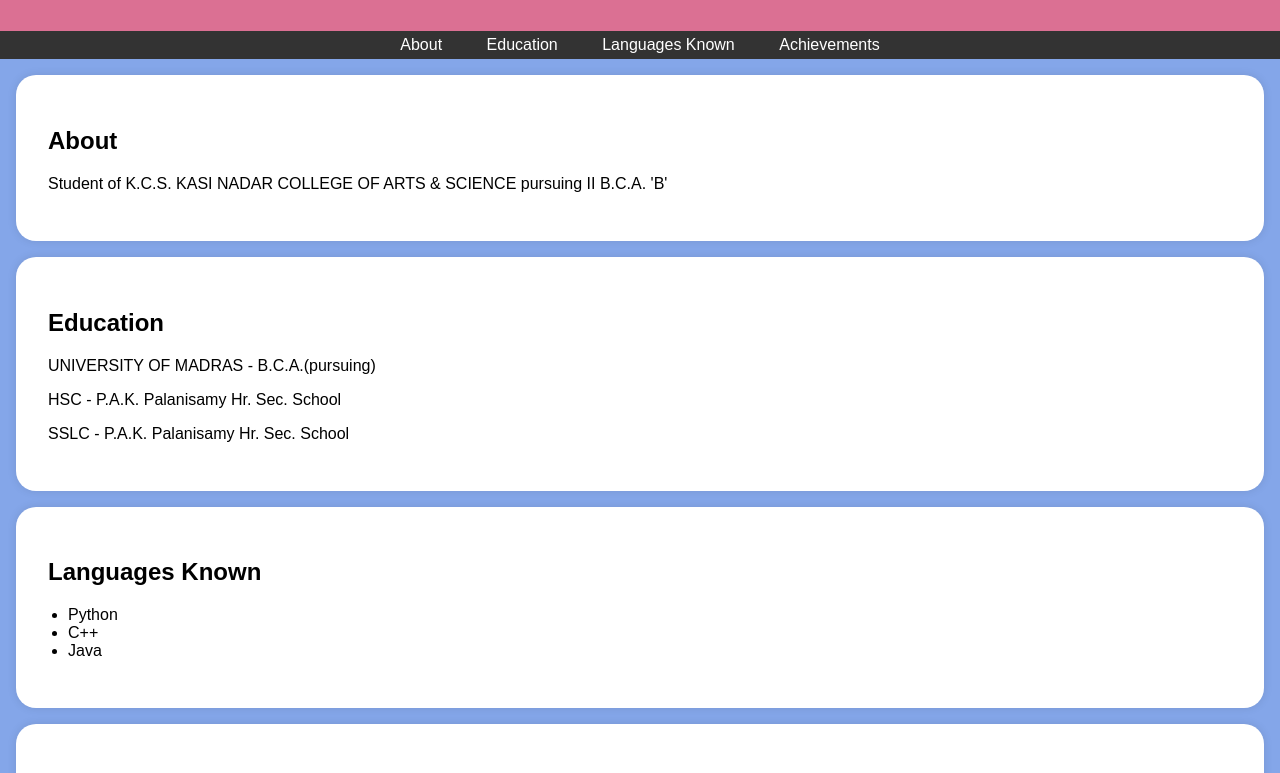
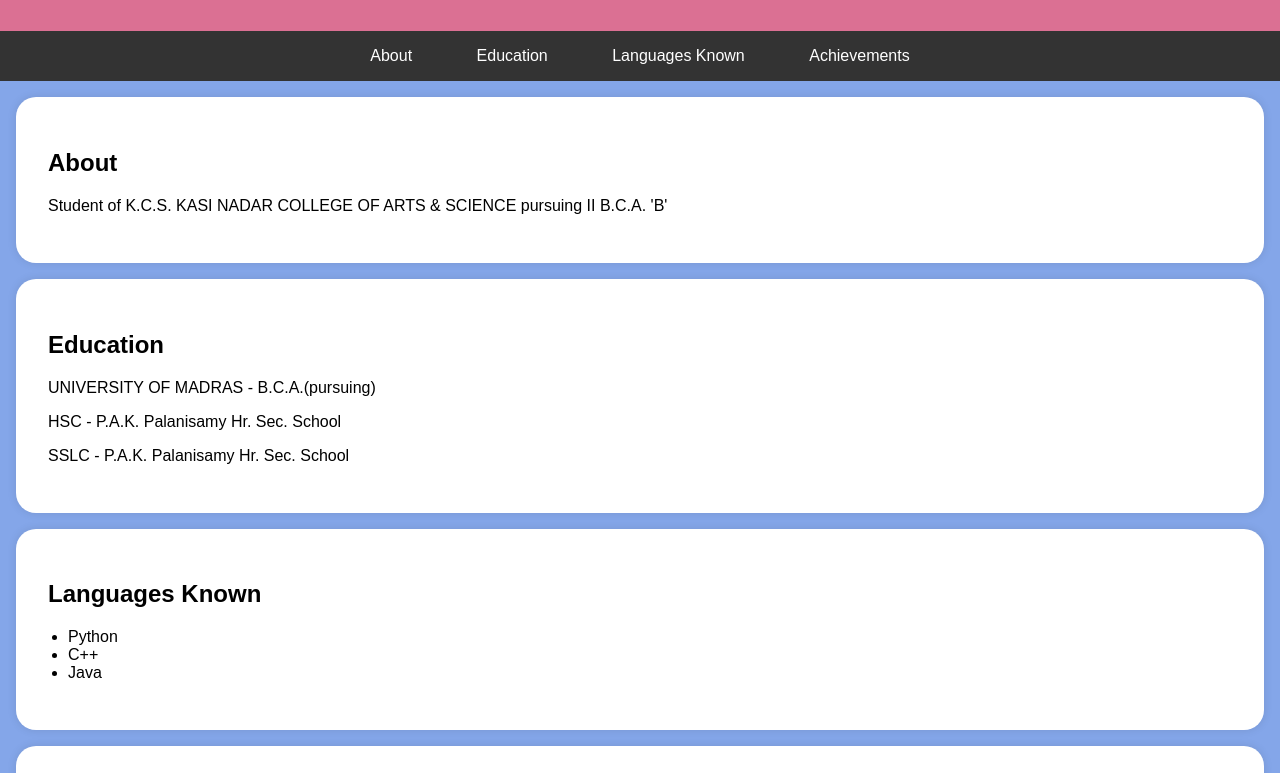
Before and after one commit to jeevan-1805/portfolio, a plain HTML site: page index.html in a window 1280 px wide. Shown: the part 153-926 px from the top of the page. Drawn offline with Linux system fonts and the light colour scheme.

Commit message:
Update index.html

```diff
--- a/index.html
+++ b/index.html
@@ -46,7 +46,6 @@
 
         nav ul {
             list-style-type: none;
-	    margin: 05px;
             padding: 0;
         }
 
@@ -56,14 +55,15 @@
         }
 
         nav ul li a {
+	    margin: 10px;
+	    padding: 10px
+            transition: 0.3s ease-in-out;
             text-decoration: none;
             color: #fff;
         }
 
         nav ul li a:hover{
-            margin: 10px;
-	    padding: 10px
-            transition: 0.3s ease-in-out;
+           background-color: #3f3f3f;
         }
 
         .section-content {
```
